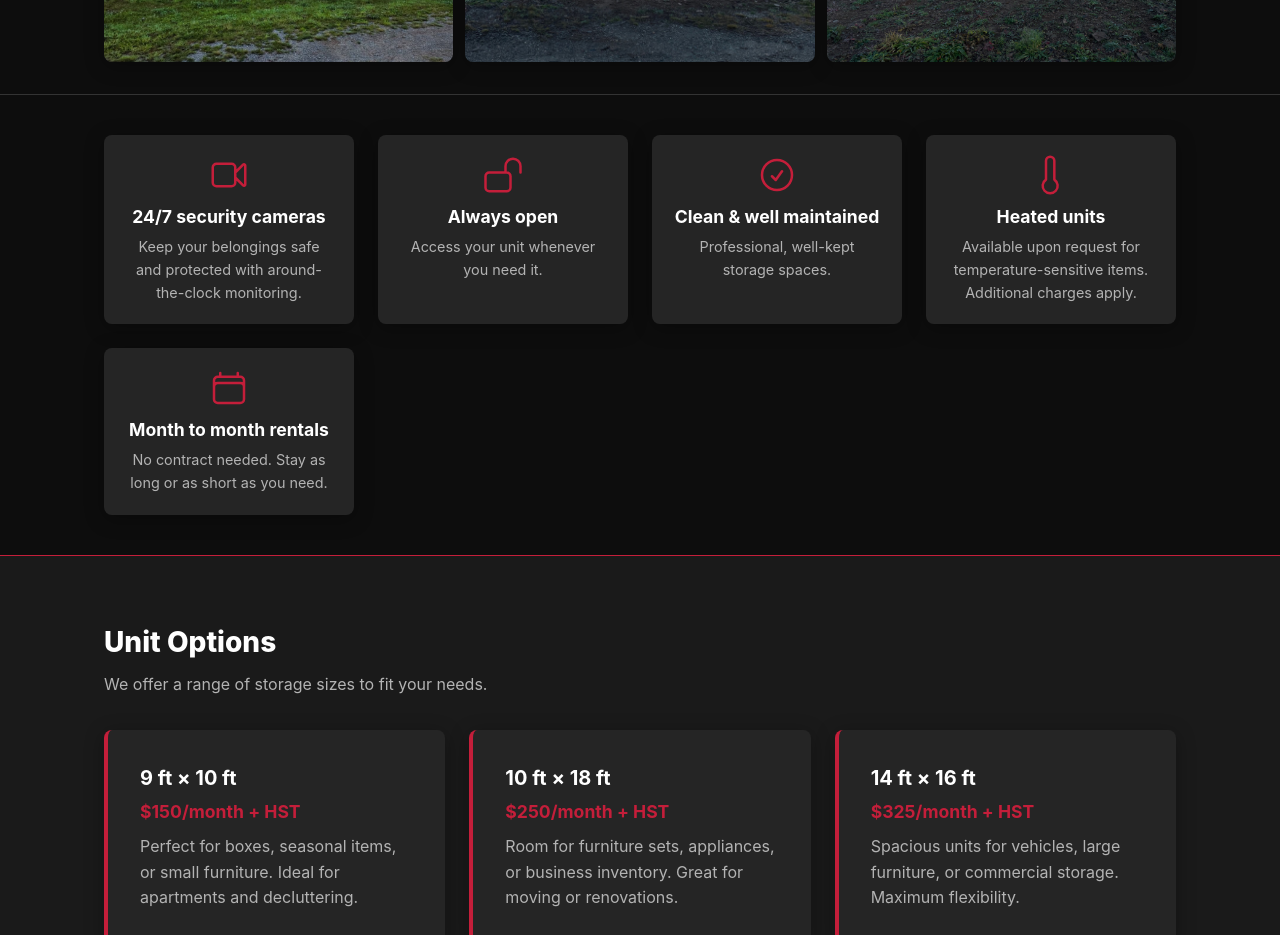
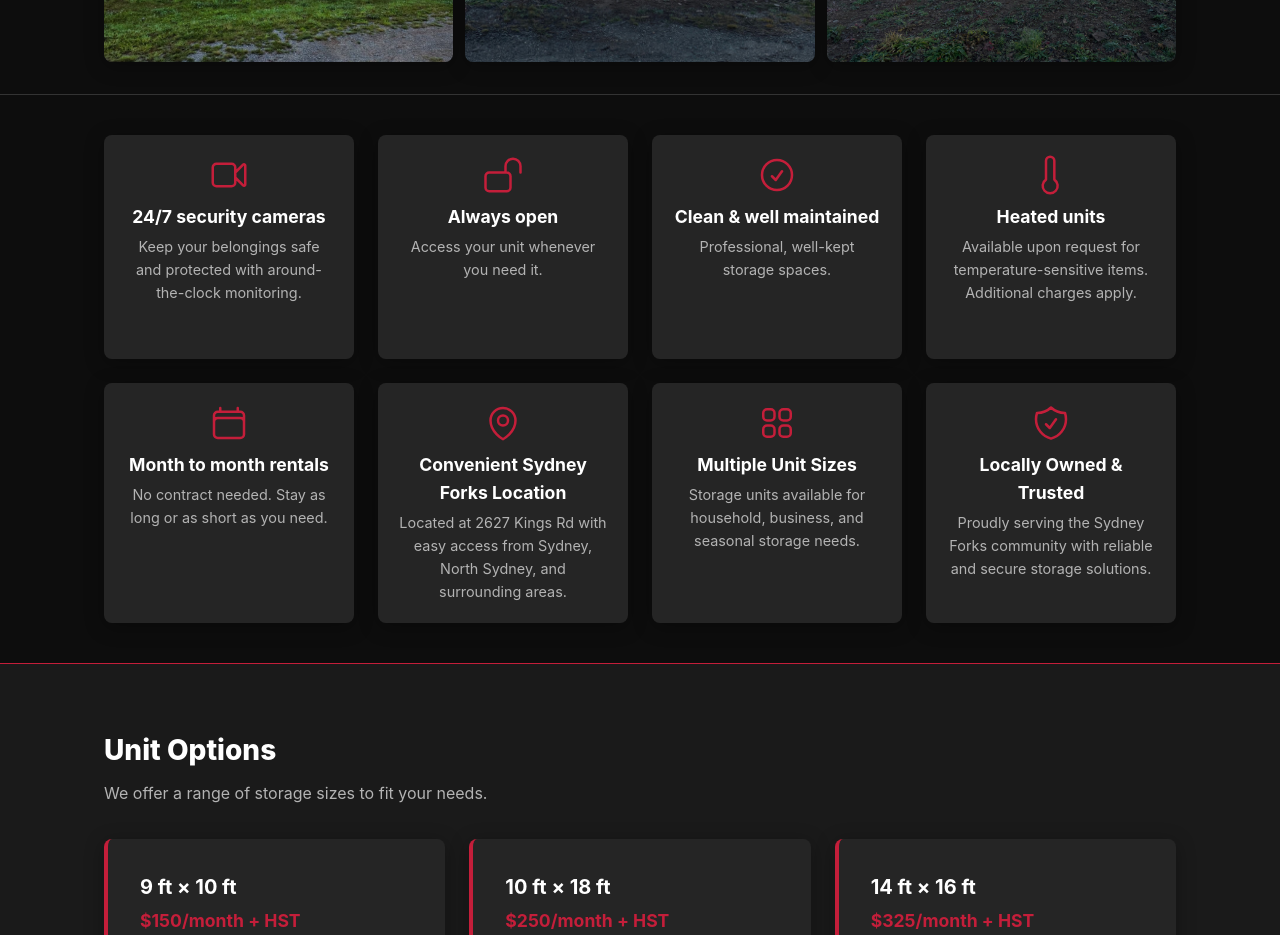
Before and after one commit to lzappo/sydneyforksstorage, a React (Vite) app: page / in a window 1280 px wide. Shown: the part 1040-1975 px from the top of the page. Built offline with nearby package versions, Linux system fonts and the light colour scheme; no server answers.

Commit message:
feature cards added

```diff
--- a/src/components/Features.jsx
+++ b/src/components/Features.jsx
@@ -24,6 +24,22 @@ const icons = {
   calendar: (
     <svg width={iconSize} height={iconSize} viewBox="0 0 24 24" fill="none" stroke="currentColor" strokeWidth="1.5" strokeLinecap="round" strokeLinejoin="round" aria-hidden="true">
       <path d="M6.75 3v2.25M17.25 3v2.25M3 18.75V7.5a2.25 2.25 0 0 1 2.25-2.25h13.5A2.25 2.25 0 0 1 21 7.5v11.25m-18 0A2.25 2.25 0 0 0 5.25 21h13.5A2.25 2.25 0 0 0 21 18.75m-18 0v-7.5A2.25 2.25 0 0 1 5.25 9h13.5A2.25 2.25 0 0 1 21 11.25v7.5" />
+    </svg>
+  ),
+  mapPin: (
+    <svg width={iconSize} height={iconSize} viewBox="0 0 24 24" fill="none" stroke="currentColor" strokeWidth="1.5" strokeLinecap="round" strokeLinejoin="round" aria-hidden="true">
+      <path d="M15 10.5a3 3 0 1 1-6 0 3 3 0 0 1 6 0Z" />
+      <path d="M19.5 10.5c0 7.142-7.5 11.25-7.5 11.25S4.5 17.642 4.5 10.5a7.5 7.5 0 1 1 15 0Z" />
+    </svg>
+  ),
+  squares2x2: (
+    <svg width={iconSize} height={iconSize} viewBox="0 0 24 24" fill="none" stroke="currentColor" strokeWidth="1.5" strokeLinecap="round" strokeLinejoin="round" aria-hidden="true">
+      <path d="M3.75 6A2.25 2.25 0 0 1 6 3.75h2.25A2.25 2.25 0 0 1 10.5 6v2.25a2.25 2.25 0 0 1-2.25 2.25H6a2.25 2.25 0 0 1-2.25-2.25V6ZM3.75 15.75A2.25 2.25 0 0 1 6 13.5h2.25a2.25 2.25 0 0 1 2.25 2.25V18a2.25 2.25 0 0 1-2.25 2.25H6A2.25 2.25 0 0 1 3.75 18v-2.25ZM13.5 6a2.25 2.25 0 0 1 2.25-2.25H18A2.25 2.25 0 0 1 20.25 6v2.25A2.25 2.25 0 0 1 18 10.5h-2.25a2.25 2.25 0 0 1-2.25-2.25V6ZM13.5 15.75a2.25 2.25 0 0 1 2.25-2.25H18a2.25 2.25 0 0 1 2.25 2.25V18A2.25 2.25 0 0 1 18 20.25h-2.25A2.25 2.25 0 0 1 13.5 18v-2.25Z" />
+    </svg>
+  ),
+  shieldCheck: (
+    <svg width={iconSize} height={iconSize} viewBox="0 0 24 24" fill="none" stroke="currentColor" strokeWidth="1.5" strokeLinecap="round" strokeLinejoin="round" aria-hidden="true">
+      <path d="M9 12.75 11.25 15 15 9.75m-3-7.036A11.959 11.959 0 0 1 3.598 6 11.99 11.99 0 0 0 3 9.75c0 5.592 3.824 10.29 9 11.622 5.176-1.332 9-6.03 9-11.622 0-1.31-.21-2.57-.598-3.75h-.152c-3.196 0-6.1-1.25-8.25-3.286Z" />
     </svg>
   ),
 };
@@ -55,6 +71,21 @@ export default function Features() {
       description: "No contract needed. Stay as long or as short as you need.",
       icon: icons.calendar,
     },
+    {
+      title: "Convenient Sydney Forks Location",
+      description: "Located at 2627 Kings Rd with easy access from Sydney, North Sydney, and surrounding areas.",
+      icon: icons.mapPin,
+    },
+    {
+      title: "Multiple Unit Sizes",
+      description: "Storage units available for household, business, and seasonal storage needs.",
+      icon: icons.squares2x2,
+    },
+    {
+      title: "Locally Owned & Trusted",
+      description: "Proudly serving the Sydney Forks community with reliable and secure storage solutions.",
+      icon: icons.shieldCheck,
+    },
   ];
 
   return (
--- a/src/styles.css
+++ b/src/styles.css
@@ -579,11 +579,15 @@ button {
 
 .features-strip__grid {
   display: grid;
-  grid-template-columns: repeat(auto-fit, minmax(200px, 1fr));
+  grid-template-columns: repeat(auto-fit, minmax(220px, 1fr));
   gap: 1.5rem;
+  align-items: stretch;
 }
 
 .feature-card {
+  display: flex;
+  flex-direction: column;
+  min-height: 14rem;
   text-align: center;
   padding: 1.25rem;
   background-color: var(--color-card-bg);
@@ -612,6 +616,7 @@ button {
 
 .feature-card__desc {
   margin: 0;
+  flex: 1;
   font-size: 0.9rem;
   color: var(--color-text-muted);
 }
```
